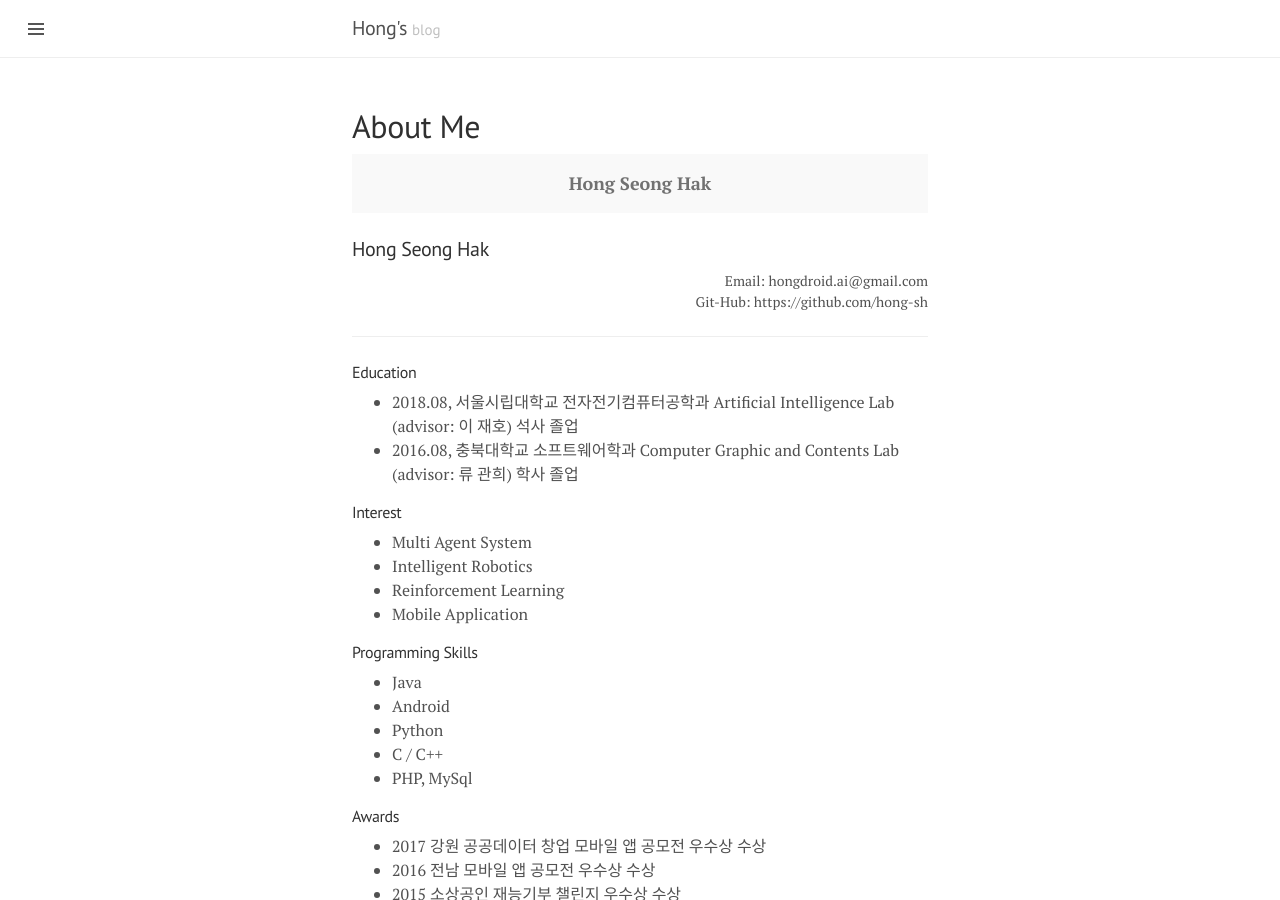
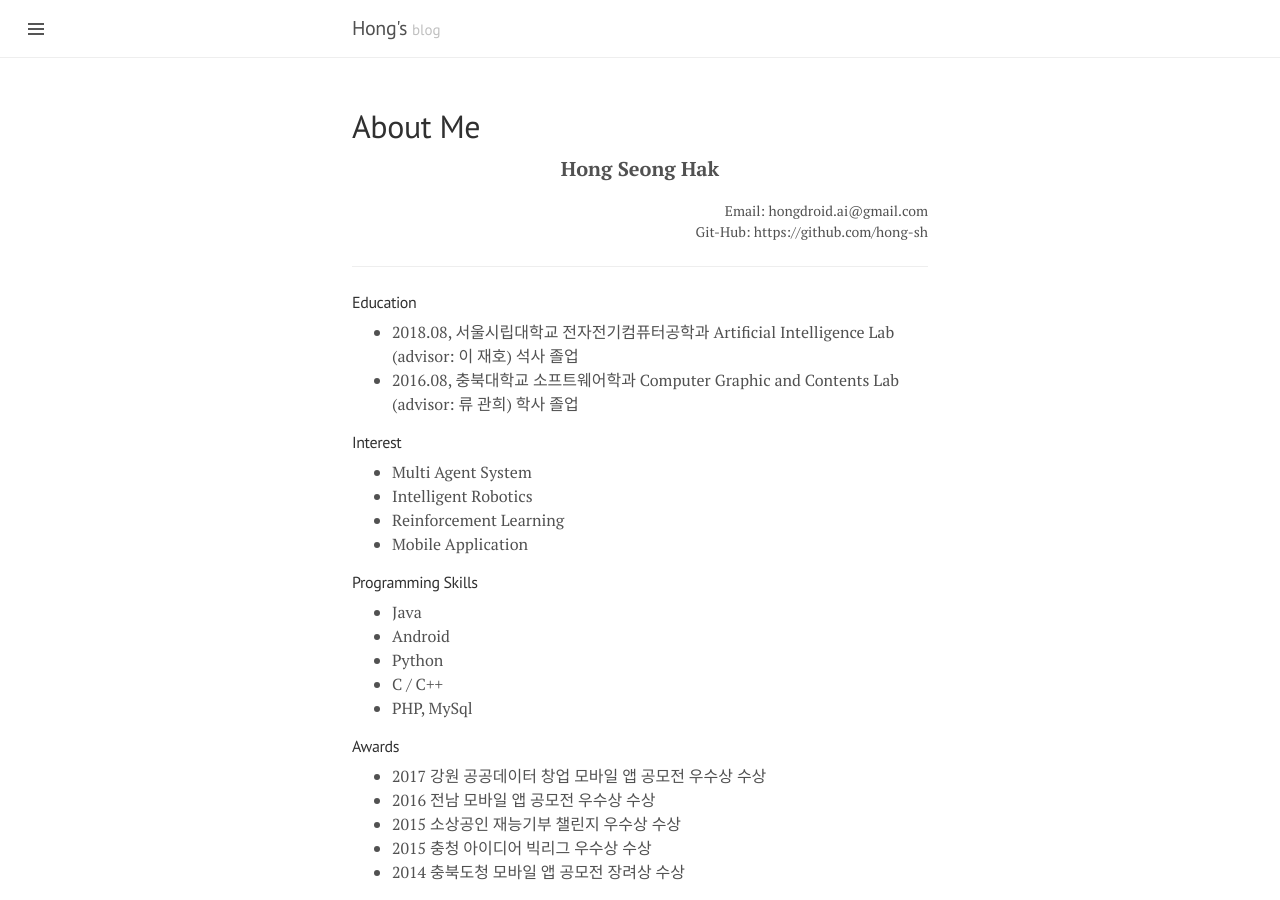
Before and after one commit to hong-sh/hong-sh.github.io, a Jekyll site: the page built from about.md, in a window 1280 px wide and 900 px high. Built offline with Jekyll 4.4.1, drawn with Linux system fonts in a browser that asks for light colours; some web fonts are replaced.

Commit message:
name style change

```diff
--- a/about.md
+++ b/about.md
@@ -3,12 +3,7 @@ layout: page
 title: About Me
 ---
 
-<p class="message" style="text-align:center; font-weight:bold; font-size: 18px"> Hong Seong Hak</p>
-
-
-
-
-### Hong Seong Hak
+<p style="text-align:center; font-weight:bold; font-size: 20px"> Hong Seong Hak</p>
 <p style="text-align:right; font-size:14px">Email: hongdroid.ai@gmail.com
 <br>Git-Hub: https://github.com/hong-sh</p>
 
```
